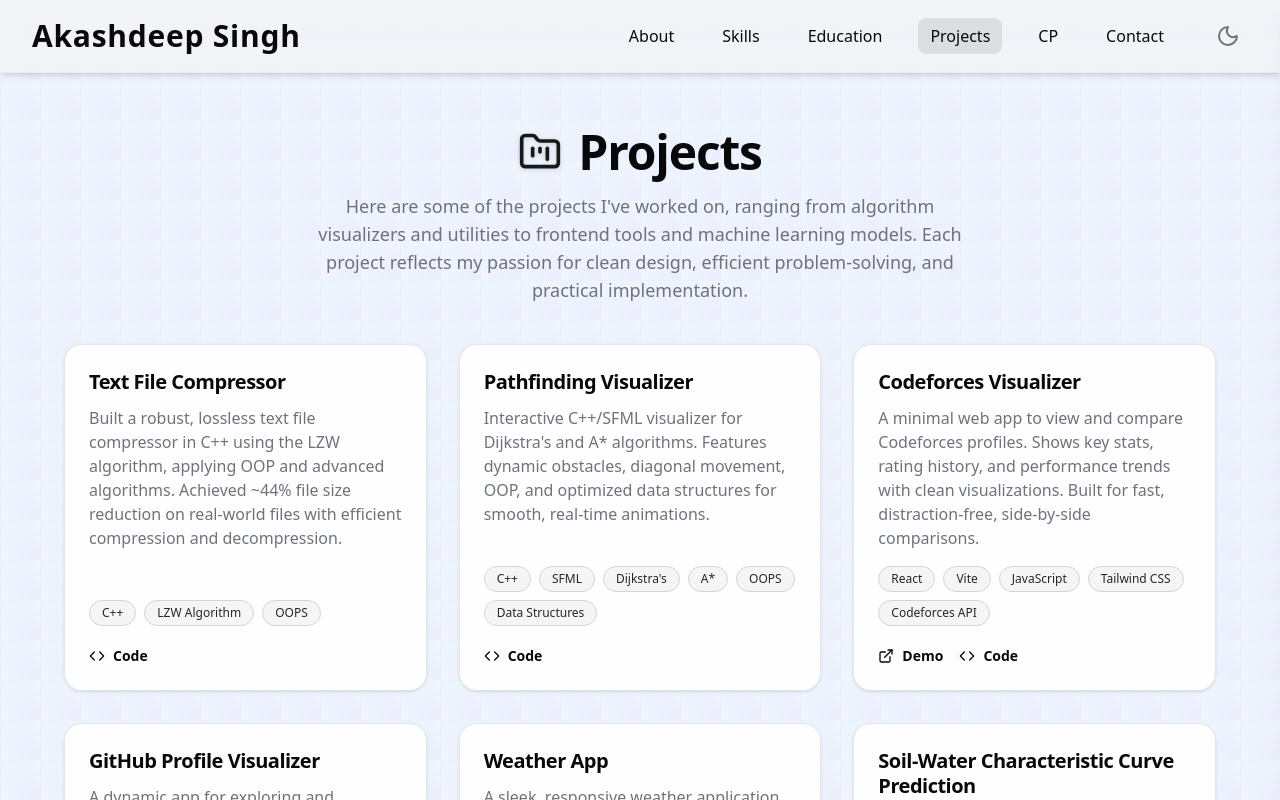
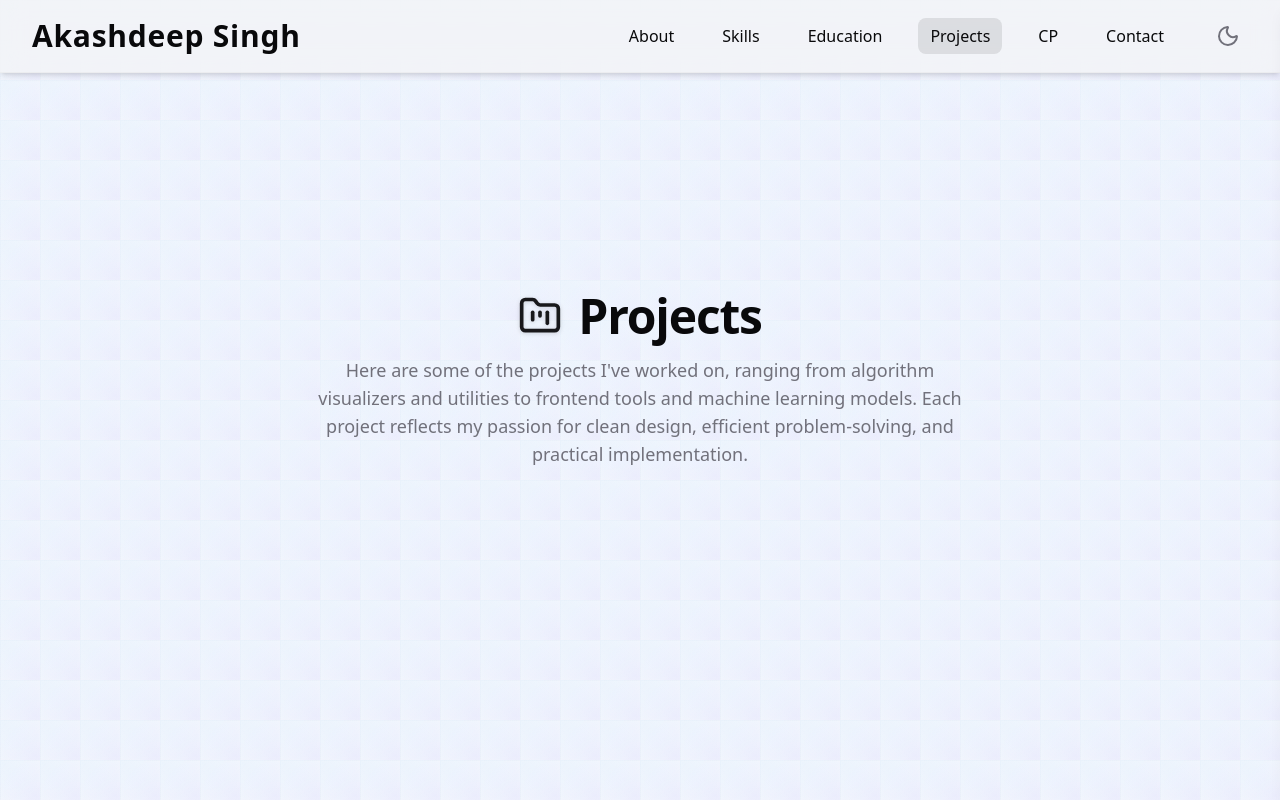
Before and after one commit to akashweb05/my-portfolio, a React (Vite) app: page /projects in a window 1280 px wide. Shown: the top 800 px of the page. Built offline with nearby package versions, Linux system fonts and the light colour scheme.

Commit message:
project section updated

```diff
--- a/src/components/Projects.jsx
+++ b/src/components/Projects.jsx
@@ -80,12 +80,12 @@ ProjectCard.displayName = "ProjectCard";
 function ProjectsComponent() {
   const projectsData = useMemo(
     () => [
-      { title: "Text File Compressor", desc: "Built a robust, lossless text file compressor in C++ using the LZW algorithm, applying OOP and advanced algorithms. Achieved ~44% file size reduction on real-world files with efficient compression and decompression.", tags: ["C++", "LZW Algorithm", "OOPS"], links: [{ type: "code", href: "https://github.com/shashank2401/file-compressor-in-cpp" }] },
-      { title: "Pathfinding Visualizer", desc: "Interactive C++/SFML visualizer for Dijkstra's and A* algorithms. Features dynamic obstacles, diagonal movement, OOP, and optimized data structures for smooth, real-time animations.", tags: ["C++", "SFML", "Dijkstra's", "A*", "OOPS", "Data Structures"], links: [{ type: "code", href: "https://github.com/shashank2401/pathfinding-visualizer-in-cpp" }] },
-      { title: "Codeforces Visualizer", desc: "A minimal web app to view and compare Codeforces profiles. Shows key stats, rating history, and performance trends with clean visualizations. Built for fast, distraction-free, side-by-side comparisons.", tags: ["React", "Vite", "JavaScript", "Tailwind CSS", "Codeforces API"], links: [{ type: "demo", href: "https://cf-visualizer-rho.vercel.app" }, { type: "code", href: "https://github.com/shashank2401/cf-visualizer" }] },
-      { title: "GitHub Profile Visualizer", desc: "A dynamic app for exploring and comparing GitHub user profiles. Visualizes rich statistics, activity timelines, and repository insights, including a contribution heatmap. Supports side-by-side comparisons and offers both dark and light modes.", tags: ["React", "Vite", "JavaScript", "Tailwind CSS", "GitHub API"], links: [{ type: "demo", href: "https://github-profile-visualizer-six.vercel.app/" }, { type: "code", href: "https://github.com/shashank2401/github-profile-visualizer" }] },
-      { title: "Weather App", desc: "A sleek, responsive weather application delivering real-time weather updates for any city. Features location-based forecasts, intuitive search suggestions, and seamless toggling between Celsius and Fahrenheit.", tags: ["HTML", "CSS", "JavaScript", "Weather API", "Responsive Design"], links: [{ type: "demo", href: "https://weather-app-zeta-three-62.vercel.app/" }, { type: "code", href: "https://github.com/shashank2401/weather-app" }] },
-      { title: "Soil-Water Characteristic Curve Prediction", desc: "Used Artificial Neural Networks (ANNs) to predict SWCC parameters from soil properties for plastic soils. Improved geotechnical prediction for slope stability and foundation design.", tags: ["Python", "TensorFlow", "ANN", "Soil Mechanics", "Data Analysis"], links: [{ type: "code", href: "https://github.com/shashank2401/swcc-prediction-using-ann" }] },
+      { title: "Text File Compressor", desc: "Built a robust, lossless text file compressor in C++ using the LZW algorithm, applying OOP and advanced algorithms. Achieved ~44% file size reduction on real-world files with efficient compression and decompression.", tags: ["C++", "LZW Algorithm", "OOPS"], links: [{ type: "code", href: "https://github.com//file-compressor-in-cpp" }] },
+      { title: "Pathfinding Visualizer", desc: "Interactive C++/SFML visualizer for Dijkstra's and A* algorithms. Features dynamic obstacles, diagonal movement, OOP, and optimized data structures for smooth, real-time animations.", tags: ["C++", "SFML", "Dijkstra's", "A*", "OOPS", "Data Structures"], links: [{ type: "code", href: "https://github.com//pathfinding-visualizer-in-cpp" }] },
+      { title: "Codeforces Visualizer", desc: "A minimal web app to view and compare Codeforces profiles. Shows key stats, rating history, and performance trends with clean visualizations. Built for fast, distraction-free, side-by-side comparisons.", tags: ["React", "Vite", "JavaScript", "Tailwind CSS", "Codeforces API"], links: [{ type: "demo", href: "https://cf-visualizer-rho.vercel.app" }, { type: "code", href: "https://github.com//cf-visualizer" }] },
+      { title: "GitHub Profile Visualizer", desc: "A dynamic app for exploring and comparing GitHub user profiles. Visualizes rich statistics, activity timelines, and repository insights, including a contribution heatmap. Supports side-by-side comparisons and offers both dark and light modes.", tags: ["React", "Vite", "JavaScript", "Tailwind CSS", "GitHub API"], links: [{ type: "demo", href: "https://github-profile-visualizer-six.vercel.app/" }, { type: "code", href: "https://github.com//github-profile-visualizer" }] },
+      { title: "Weather App", desc: "A sleek, responsive weather application delivering real-time weather updates for any city. Features location-based forecasts, intuitive search suggestions, and seamless toggling between Celsius and Fahrenheit.", tags: ["HTML", "CSS", "JavaScript", "Weather API", "Responsive Design"], links: [{ type: "demo", href: "https://weather-app-zeta--62.vercel.app/" }, { type: "code", href: "https://github.com//weather-app" }] },
+      { title: "Soil-Water Characteristic Curve Prediction", desc: "Used Artificial Neural Networks (ANNs) to predict SWCC parameters from soil properties for plastic soils. Improved geotechnical prediction for slope stability and foundation design.", tags: ["Python", "TensorFlow", "ANN", "Soil Mechanics", "Data Analysis"], links: [{ type: "code", href: "https://github.com//swcc-prediction-using-ann" }] },
     ],
     []
   );
@@ -112,7 +112,7 @@ function ProjectsComponent() {
         </motion.div>
 
         {/* Item 2: The entire project card grid animates in as one block... */}
-        <motion.div
+        {/* <motion.div
           // It is ALSO a container for its own children (the cards)
           variants={containerVariants}
           className="w-full max-w-6xl grid grid-cols-1 md:grid-cols-2 lg:grid-cols-3 gap-8"
@@ -120,7 +120,7 @@ function ProjectsComponent() {
           {projectsData.map((project, index) => (
             <ProjectCard key={index} project={project} />
           ))}
-        </motion.div>
+        </motion.div> */}
       </motion.div>
     </div>
   );
```
